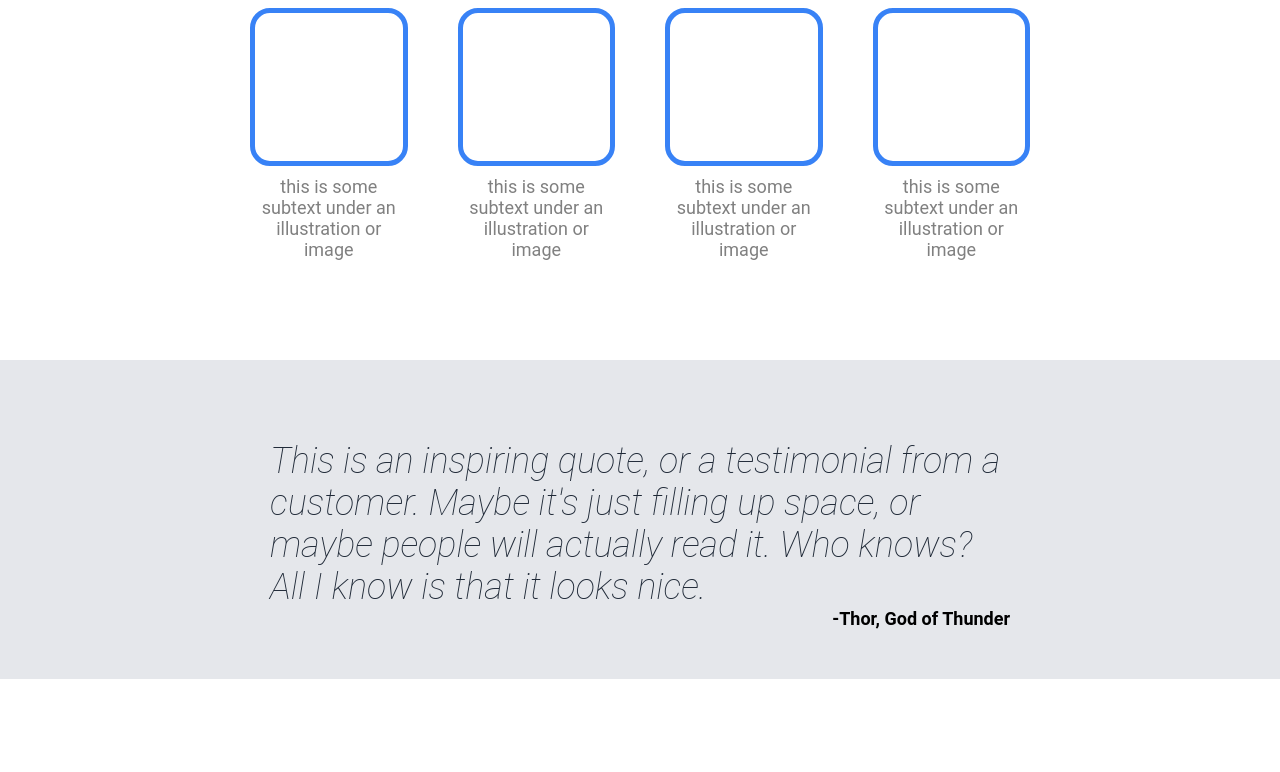
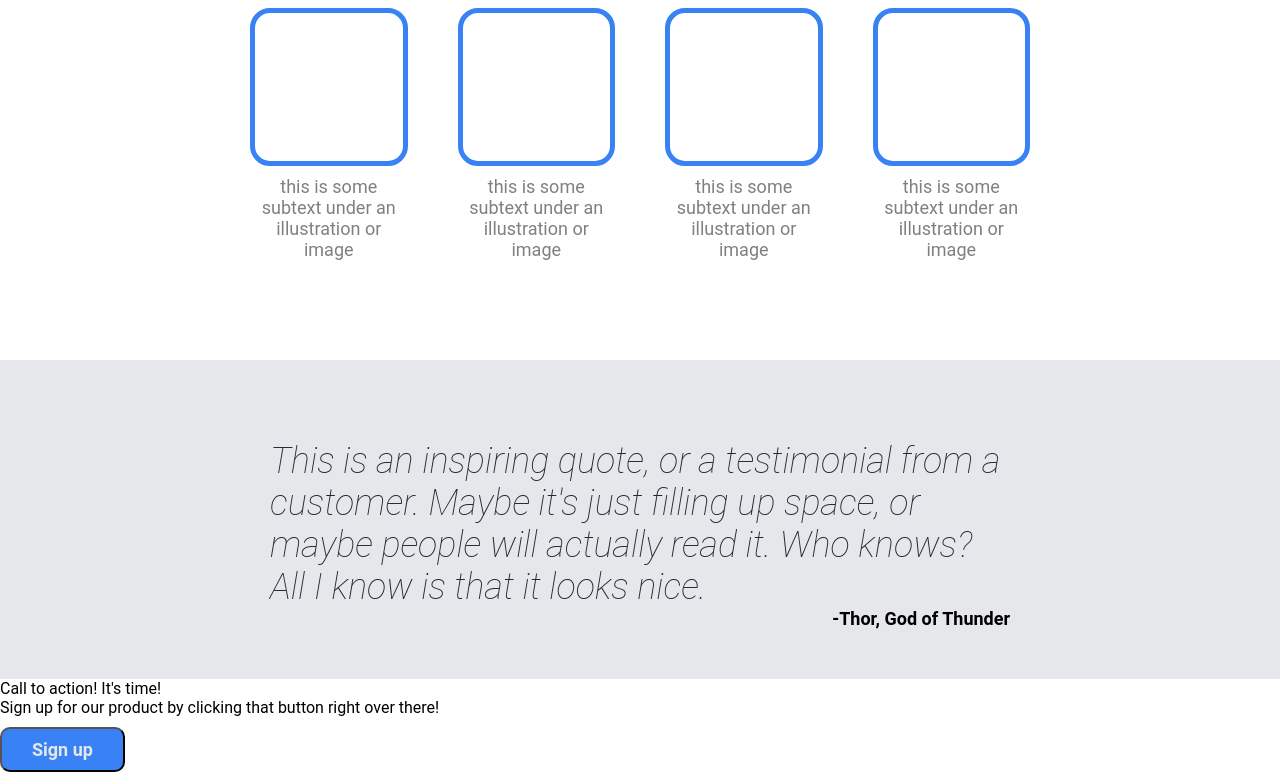
Before and after one commit to SwissChees/odin-landingpage, a plain HTML site: page index.html in a window 1280 px wide. Shown: the part 564-1336 px from the top of the page. Before the commit the page ends 1243 px from the top, so only its background shows below. Drawn offline with Linux system fonts and the light colour scheme.

Commit message:
Add call to action section html

```diff
--- a/index.html
+++ b/index.html
@@ -68,5 +68,19 @@
             -Thor, God of Thunder
         </div>
     </div>
+
+    <div class="call-to-action">
+        <div class="call-to-action-text">
+            <div class="call-to-action-header">
+                Call to action! It's time!
+            </div>
+            <div class="call-to-action-subtitle">
+                Sign up for our product by clicking that button right over there!
+            </div>
+            <button class="call-to-action-button">
+                Sign up
+            </button>
+        </div>
+    </div>
 </body>
 </html>
```
